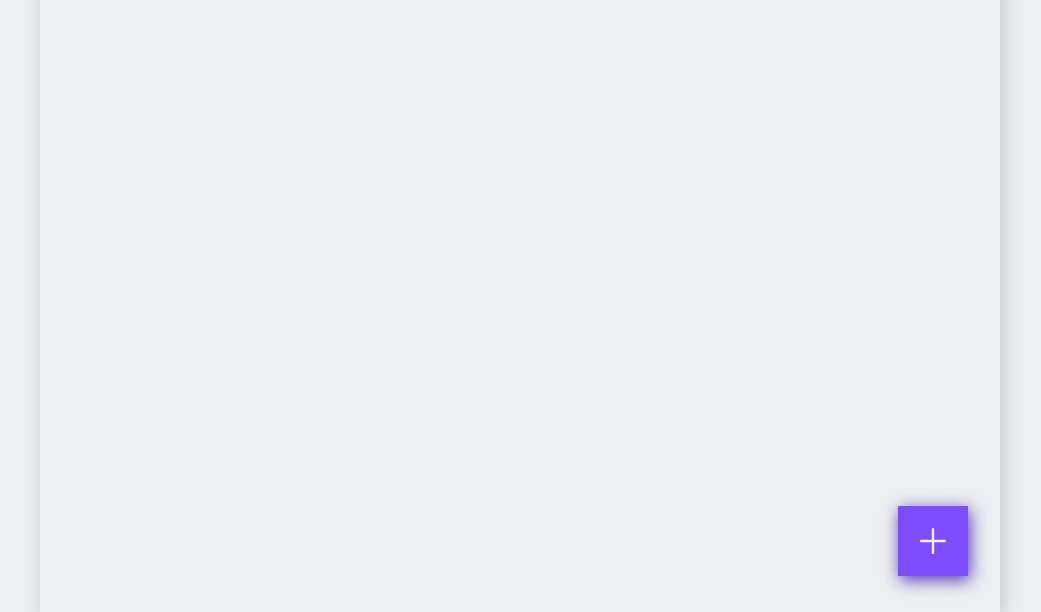
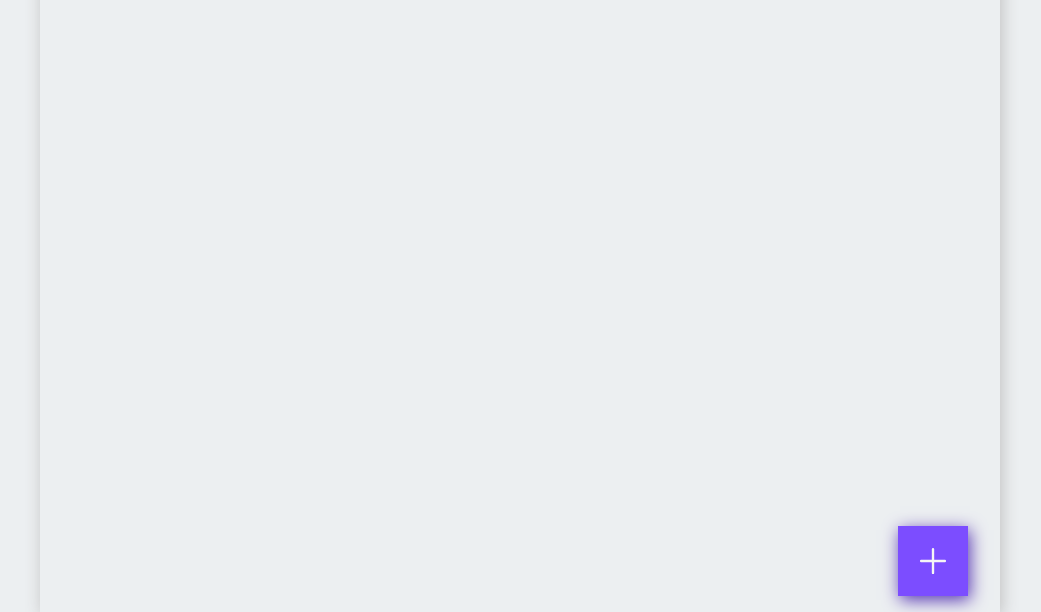
Before and after one commit to rodridelossantos/todo_vanilla, a plain HTML site: page index.html in a window 1280 px wide. Shown: the part 188-800 px from the top of the page, without its empty margins (120-1161 px from the left). Drawn offline with Linux system fonts and the light colour scheme.

Commit message:
fix overflowing lists

```diff
--- a/style.css
+++ b/style.css
@@ -16,18 +16,19 @@ body {
 .app_container {
     margin: auto;
     width: 960px;
-    height: inherit;
+    min-height: 100dvh;
+    height: auto;
     box-shadow: 2px 4px 16px rgb(192, 192, 192);
 }
 
 .lists {
-    height: inherit;
+    flex-grow: 4;
+    /* overflow: visible; */
     padding: 1rem;
-    /* gap: 1rem; */
     display: grid;
-    width: 100%;
-    grid-template-columns: 25% 25% 25% 25%;
-    grid-template-rows: 33% 33% 33%;
+    gap: 1rem;
+    grid-template-columns: repeat(4, 1fr);
+    grid-template-rows: repeat(3, 1fr);
     justify-items: center;
 }
 
@@ -36,12 +37,20 @@ body {
         width: 100%;
     }
 
+    .add_list_button {
+    position: fixed;
+    top: 88dvh;
+    right: 2rem;
+    }
+
     .lists {
-        grid-template-columns: 50% 50%;
+        grid-template-columns: repeat(2, 1fr);
+        grid-template-rows: repeat(auto-fit, 1fr)
     }
 }
 
 .app, .tasks {
+    min-height: inherit;
     height: inherit;
     display: flex;
     flex-flow: column;
@@ -80,6 +89,7 @@ body {
 }
 
 .list_name_div {
+    justify-self: start;
     display: flex;
     flex-direction: column;
     place-items: center;
@@ -93,18 +103,20 @@ body {
     gap: 1rem;
 }
 
-.footer {
-    text-align: end;
-    padding: 2rem;
-}
-
 .lists_section_title {
     font-size: 2.5rem;
     margin-left: 1rem;
 }
 
+.footer {
+    display: flex;
+    place-content: end;
+    padding: 2rem;
+}
 
-.footer .add_list_button {
+.add_list_button {
+    position: fixed;
+    bottom: 1rem;
     height: 70px;
     width: 70px;
     padding: 1rem;
@@ -113,7 +125,7 @@ body {
     box-shadow: 2px 4px 16px #5635b2;
 }
 
-.footer .add_list_button:hover, .list:hover, .task:hover, .back_button:hover {
+.add_list_button:hover, .list:hover, .task:hover, .back_button:hover {
     background-color: #5635b2;
     color:  whitesmoke;
     cursor: pointer;
```
